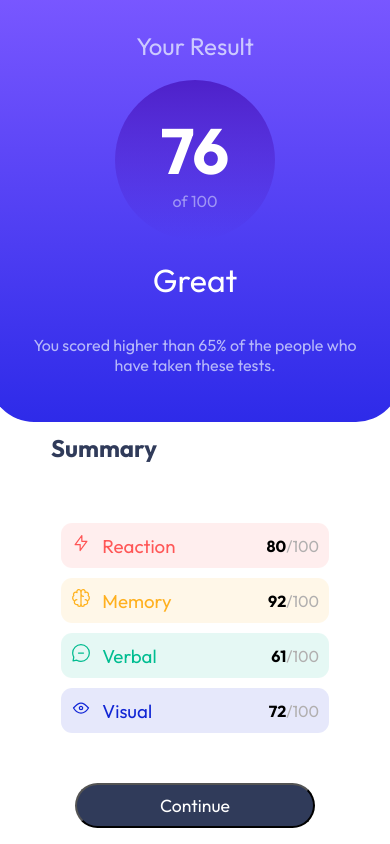
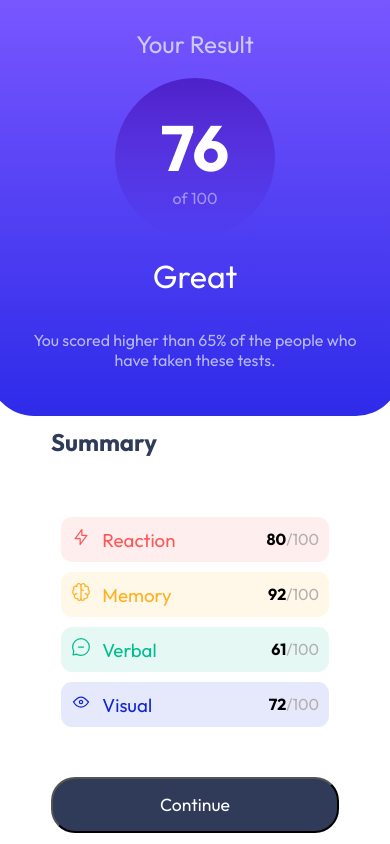
Before and after one commit to pedrolucasp2/results-summary-component, a plain HTML site: page index.html in a window 390 px wide. Drawn offline with Linux system fonts and the light colour scheme.

Commit message:
Alterações de teste

```diff
--- a/index.html
+++ b/index.html
@@ -17,7 +17,7 @@
     />
     <link rel="stylesheet" href="style.css" />
 
-    <title>Frontend Mentor | Results summary component</title>
+    <title>frontend Mentor | Results summary component</title>
   </head>
   <body>
     <div class="container">
--- a/style.css
+++ b/style.css
@@ -183,14 +183,12 @@ button:hover{
     margin: 1.0rem;
 
   }
-  .summary_container{
 
-
-
-  }
-  .summary_title{
-
+  button{
+    width: 18rem;
+    height: 3.5rem;
+    font-size: 1.1rem;
+    margin-top: 2.5rem;
   }
 
-
 }
```
